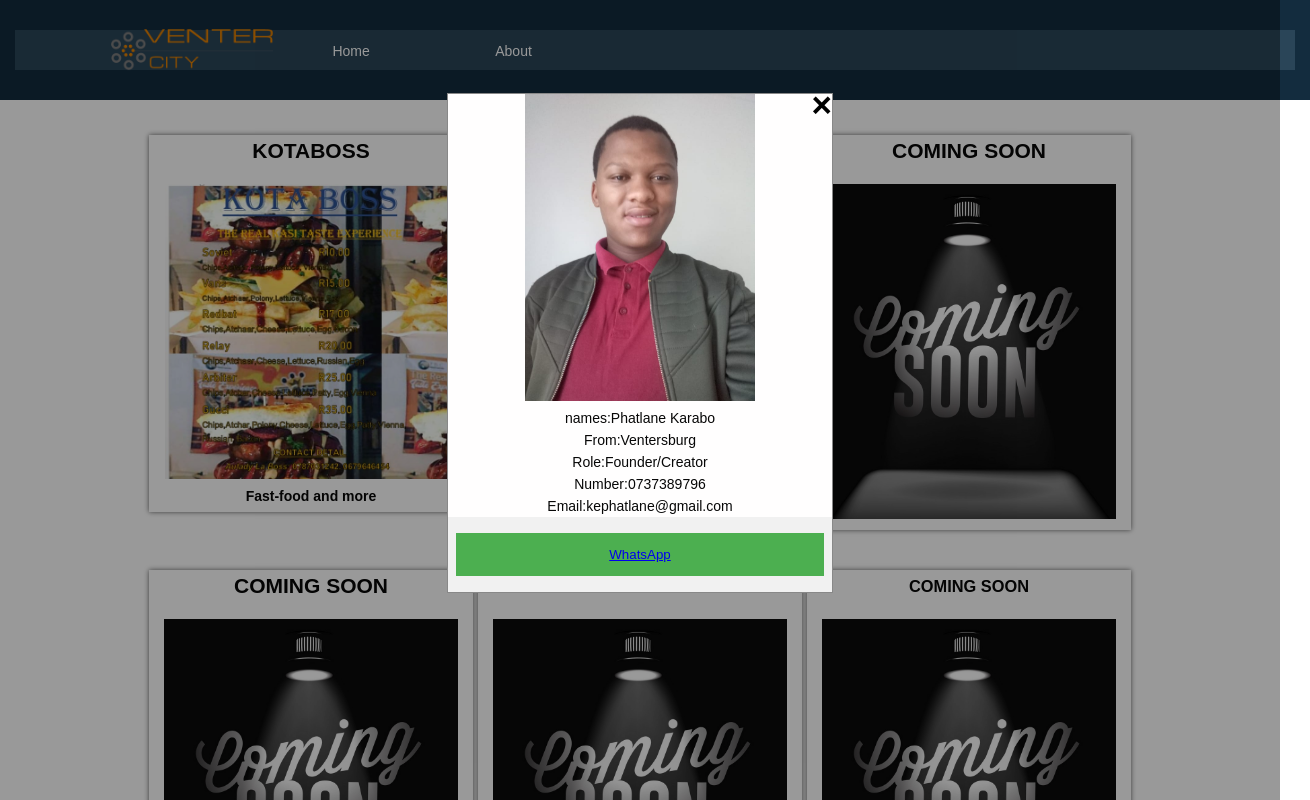
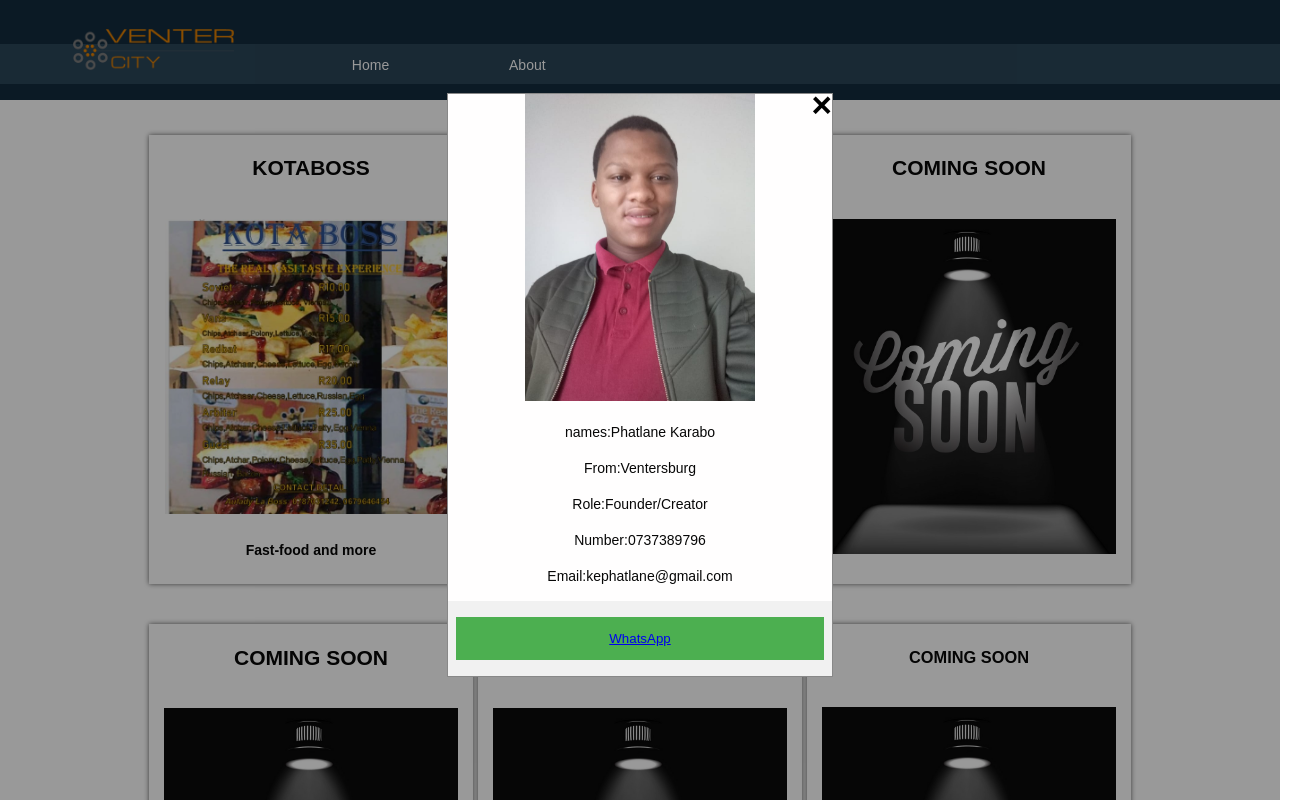
Before and after one commit to PhatlaneKE/myKasieHustle, a plain HTML site: page index.html in a window 1280 px wide. Both pictures are taken after a click on the link "About". Shown: the top 800 px of the page, 1310 px wide, since content can reach past the window. Drawn offline with Linux system fonts and the light colour scheme.

Commit message:
Update index.css

```diff
--- a/style/index.css
+++ b/style/index.css
@@ -1,8 +1,3 @@
-* {
-    margin: 0;
-    padding: 0;
-}
-
 body{
     line-height: 22px;
     font-family: "Montserrat", sans-serif;
@@ -10,7 +5,9 @@ body{
     font-size: 14px;
     color: #070707;
     background: #ffffff;
-
+    margin: 0;
+    font-family: Arial, Helvetica, sans-serif;
+    /*background-image: url('../images/backg.png');*/
 }
 
 header{
@@ -102,12 +99,6 @@ header{
   text-align: center
 }
 
-header {
-	height: 100px;
-	padding: 0 15px;
-  text-align: center;
-  text-size-adjust: 100%;
-}
 #content,
 #middle,
 #sidebar {
@@ -120,7 +111,7 @@ header {
 }
 
 #middle {
-	width: 294px; /* Account for margins + border values */
+	width: 294px;
 	float: left;
 	padding: 5px 15px;
 	margin: 0px 5px 5px 5px;
@@ -129,12 +120,6 @@ header {
 	width: 294px;
 	padding: 5px 15px;
 	float: left;
-}
-
-body {
-  margin: 0;
-  font-family: Arial, Helvetica, sans-serif;
-  background-image: url('../images/backg.png');
 }
 
 #navbar {
@@ -209,43 +194,25 @@ div.site-branding-logo {
   vertical-align: middle;
 }
 
-div.site-branding-text { /* Position text within site-branding */
+div.site-branding-text {
     display: inline;
     width: 350px;
     margin: auto 0;
     vertical-align: middle;
 }
 
-div.site-branding-title { /* Position title within text */
+div.site-branding-title {
     display: inline;
 }
 
-div.site-branding-tagline { /* Position tagline within text */
+div.site-branding-tagline {
     display: block;
 }
 
-/* Full-width input fields */
 
-  /* Set a style for all buttons */
-  button {
-    background-color: blue;
-    color: white;
-    padding: 14px 20px;
-    margin: 8px 0;
-    border: none;
-    cursor: pointer;
-    width: 100%;
-  }
 
 button:hover {
   opacity: 0.8;
-  }
-
-  /* Center the image and position the close button */
-  .imgcontainer {
-    text-align: center;
-    margin: 0px;
-    position: relative;
 }
 
 img.avatar {
@@ -262,35 +229,13 @@ div.site-branding-tagline { /* Position tagline within text */
   padding-top: 16px;
 }
 
-  /* The Modal (background) */
-  .modal {
-    display: none; /* Hidden by default */
-    position: fixed; /* Stay in place */
-    z-index: 1; /* Sit on top */
-    left: 200;
-    top: 15px;
-    width: 80%; /* Full width */
-    height: 80%; /* Full height */
-    overflow: auto; /* Enable scroll if needed */
-    background-color: rgb(0,0,0);
-    background-color: transparent; /* Black w/ opacity */
-    padding-top: 70px;
-  }
-
-  /* Modal Content/Box */
-  .modal-content {
-    background-color: #fefefe;
-    margin: 5% auto 15% auto; /* 5% from the top, 15% from the bottom and centered */
-    border: 1px solid #888;
-    width: 60%; /* Could be more or less, depending on screen size */
-  }
 /* The Close Button (x) */
 .close {
   position: absolute;
-    right: 25px;
+  right: 30px;
   top: 0;
   color: #000;
-    font-size: 35px;
+  font-size: 30px;
   font-weight: bold;
 }
 
@@ -311,7 +256,6 @@ div.site-branding-tagline { /* Position tagline within text */
   to {transform: scale(1)}
 }
 
-  /* Change styles for span and cancel button on extra small screens */
 @media screen and (max-width: 300px) {
   span.psw {
       display: block;
@@ -334,6 +278,13 @@ div.site-branding-tagline { /* Position tagline within text */
   clear: both;
   display: table;
 }
-  body {
-    font-family: Arial;
+.footer {
+  position: fixed;
+  left: 0;
+  bottom: 0;
+  padding: 2%;
+  width: 100%;
+  background-color: white;
+  color: black;
+  text-align: center;
 }
```
Lines whose indentation alone changed are shown as unchanged.
